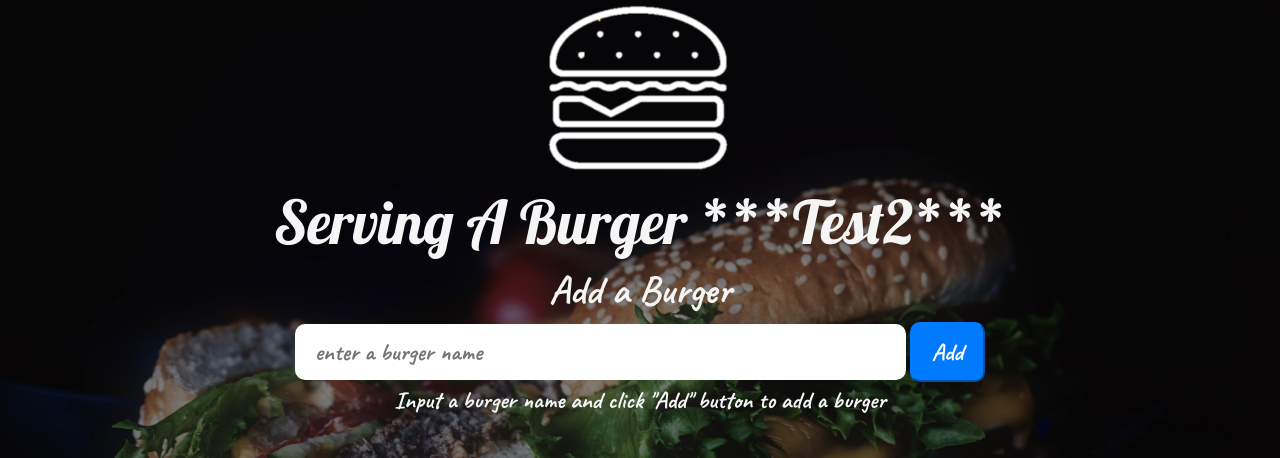
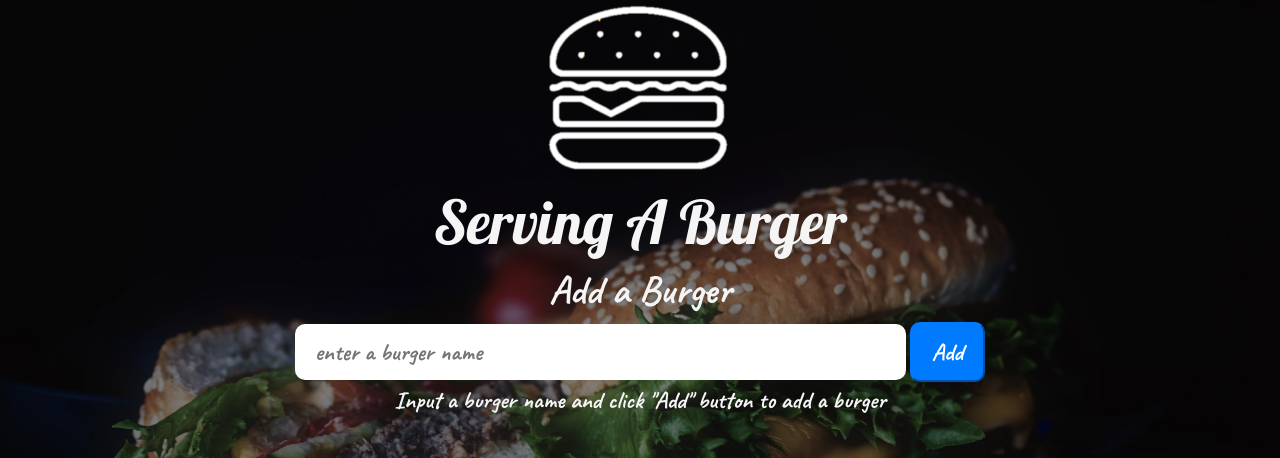
Before and after one commit to rickyfuk/burgerLogger, a Node server app: template views/index.handlebars in a window 1280 px wide. Shown: the top 458 px of the page. Run offline with Node 20, Linux system fonts and the light colour scheme; the template is opened without the code that fills it, so the values that code supplies are empty; some libraries are stand-ins or nearby versions.

Commit message:
remove test2

```diff
--- a/views/index.handlebars
+++ b/views/index.handlebars
@@ -2,7 +2,7 @@
     <div class="row">
         <div class="headerimg col-12">
             <img src="assets/img/burgerlogocutbkground3.png" width="200" alt="burger logo" />
-            <h1>Serving A Burger ***Test2*** </h1>
+            <h1>Serving A Burger</h1>
         </div>
     </div>
 </header>
```
